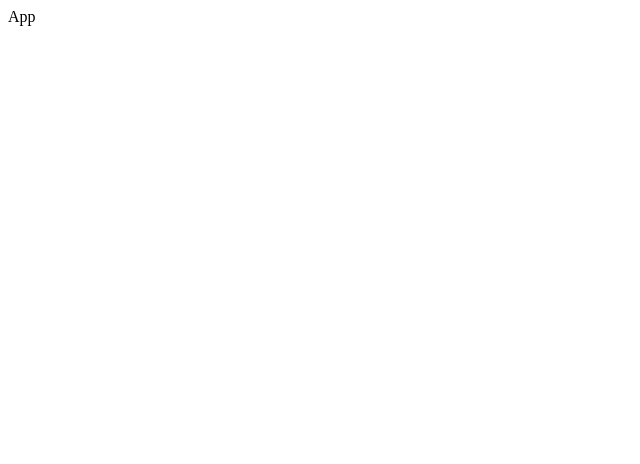
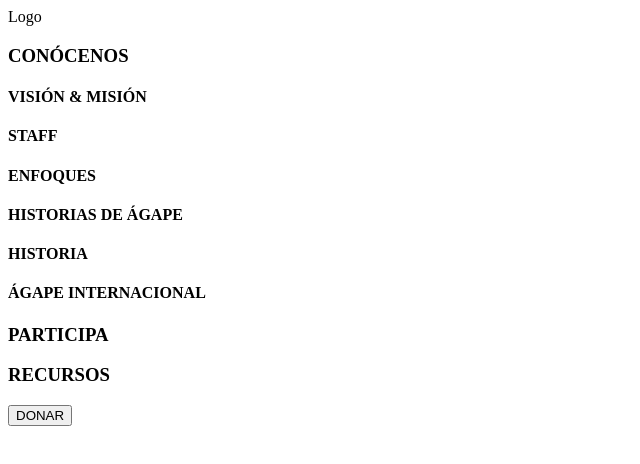
Before and after one commit to sergillorente/agape, a React (Create React App) app: page / in a window 1280 px wide. Shown: the top 464 px of the page, without its empty margins (0-640 px from the left). Built offline with nearby package versions, Linux system fonts and the light colour scheme.

Commit message:
A new structure created. More clean and practical. JSX of the header done

```diff
--- a/package.json
+++ b/package.json
@@ -8,6 +8,7 @@
     "@testing-library/user-event": "^12.6.3",
     "react": "^17.0.1",
     "react-dom": "^17.0.1",
+    "react-router-dom": "^5.2.0",
     "react-scripts": "4.0.2",
     "web-vitals": "^1.1.0"
   },
--- a/src/App.js
+++ b/src/App.js
@@ -1,9 +1,14 @@
 import React from 'react';
+
+import NavBar from './components/NavBar/NavBar';
 
 class App extends React.Component {
     render() {
-        return <div>App</div>
-    };
+        return (
+        <div>
+            <NavBar />
+        </div>
+    )};
 };
 
 export default App;
--- /dev/null
+++ b/src/components/NavBar/Conocenos.js
@@ -0,0 +1,29 @@
+import React from 'react';
+import { Link } from 'react-router-dom';
+
+const Conocenos = () => {
+    return (
+        <div>
+            <h4>  {/* I want to add the Link property for each <h4> */}
+                VISIÓN & MISIÓN
+            </h4>
+            <h4>
+                STAFF
+            </h4>
+            <h4>
+                ENFOQUES
+            </h4>
+            <h4>
+                HISTORIAS DE ÁGAPE
+            </h4>
+            <h4>
+                HISTORIA
+            </h4>
+            <h4>
+                ÁGAPE INTERNACIONAL
+            </h4>
+        </div>
+    );
+};
+
+export default Conocenos;
--- /dev/null
+++ b/src/components/NavBar/NavBar.js
@@ -0,0 +1,28 @@
+import React from 'react';
+
+import Conocenos from './Conocenos';
+
+const NavBar = () => {
+    return (
+        <div>
+            <div>Logo</div>
+            <div>
+                <div>
+                    <h3>CONÓCENOS</h3>
+                    <Conocenos />
+                </div>
+                <h3>
+                    PARTICIPA
+                </h3>
+                <h3>
+                    RECURSOS
+                </h3>
+                <button>
+                    DONAR
+                </button>
+            </div>
+        </div>
+    )
+};
+
+export default NavBar;
```
Also changed, not shown: src/components/Header.js (deleted, +0 -11 lines), src/components/Enfoques/Enfoques.js (added), src/components/Footer/Footer.js (added), src/components/Histories/Histories.js (added), src/components/Location/Location.js (added), src/components/Meeting/Meeting.js (added), 1 other file (tests, documents, lock files or other folders).
